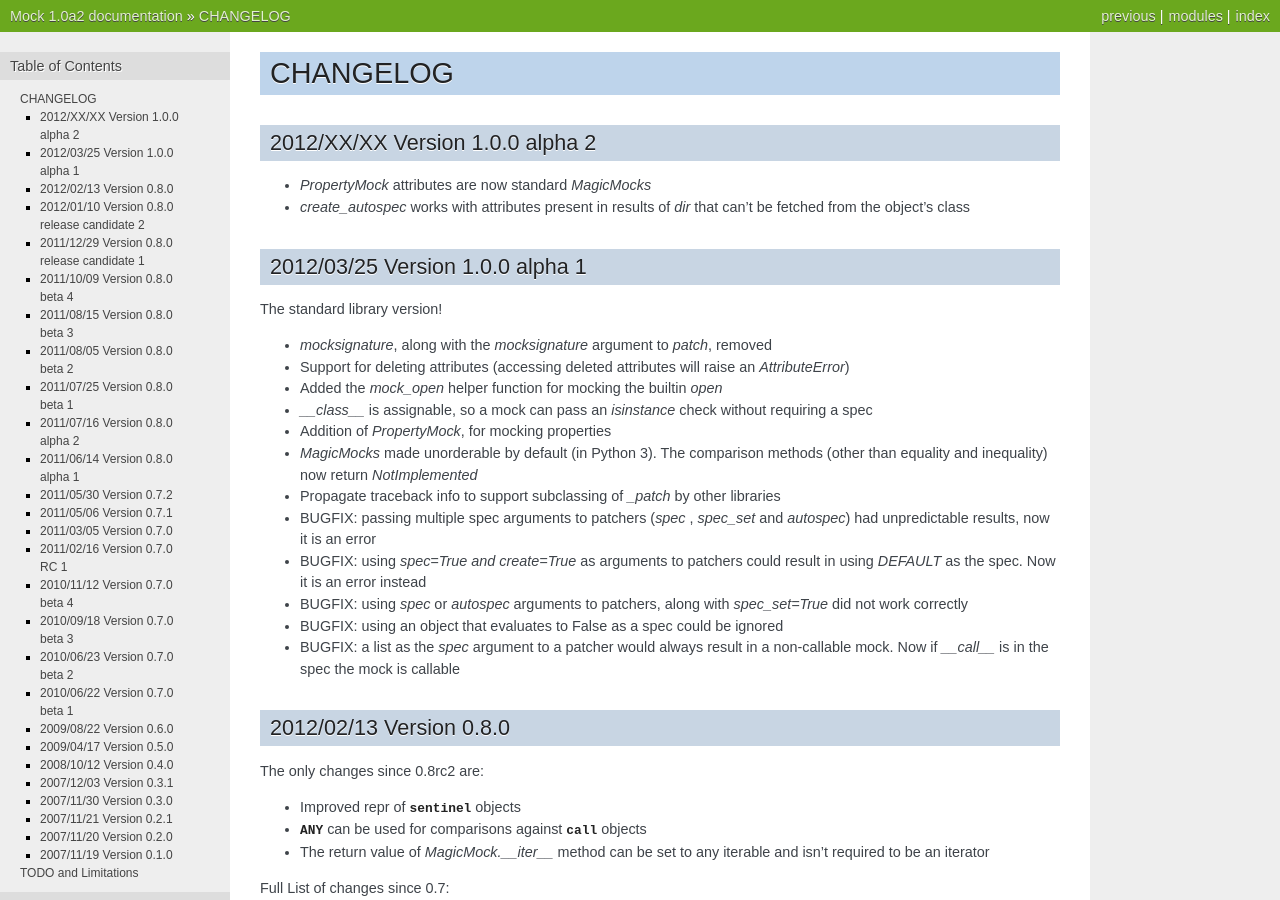
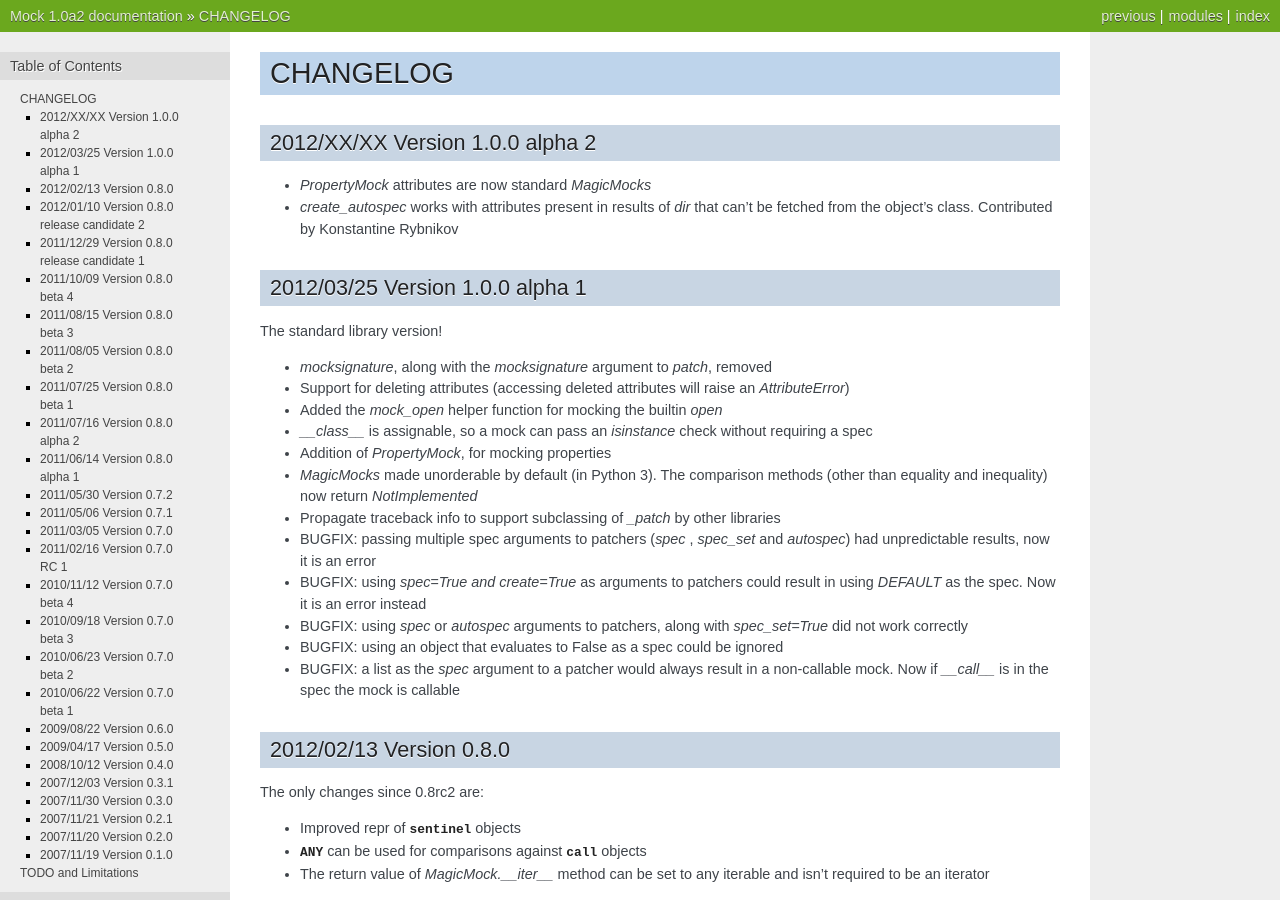
Before and after one commit to testing-cabal/mock, a Sphinx documentation site: the page built from docs/changelog.txt, in a window 1280 px wide and 900 px high. Built offline with Sphinx 7.4.7, drawn with Linux system fonts in a browser that asks for light colours.

Commit message:
Changelog update

```diff
--- a/docs/changelog.txt
+++ b/docs/changelog.txt
@@ -10,7 +10,7 @@ CHANGELOG
 
 * `PropertyMock` attributes are now standard `MagicMocks`
 * `create_autospec` works with attributes present in results of `dir` that
-  can't be fetched from the object's class
+  can't be fetched from the object's class. Contributed by Konstantine Rybnikov
 
 
 2012/03/25 Version 1.0.0 alpha 1
```
